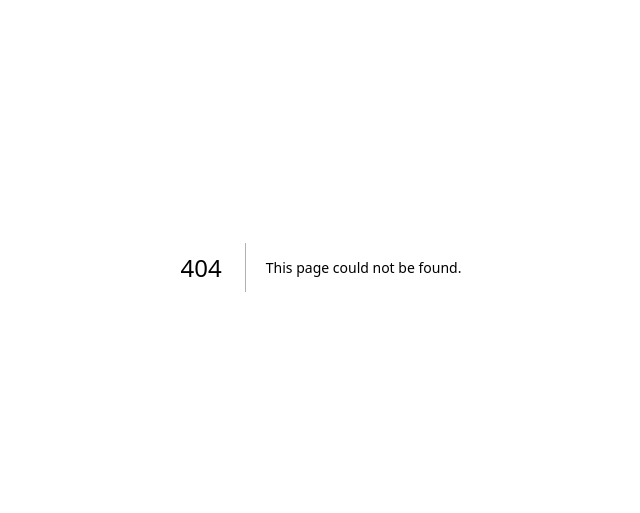
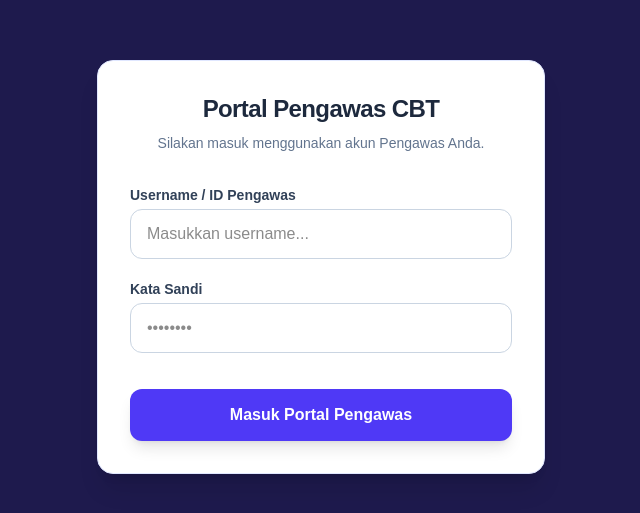
Before and after one commit to mzabidin80/cbtonline, a Next.js app: page /pengawas-login in a window 1280 px wide. Before the commit this address had no page. Shown: the part 133-646 px from the top of the page, without its empty margins (319-959 px from the left). Built offline with nearby package versions, Linux system fonts and the light colour scheme; no server answers.

Commit message:
login pengawas

```diff
--- /dev/null
+++ b/app/pengawas-login/page.tsx
@@ -0,0 +1,103 @@
+'use client';
+
+import { useState } from 'react';
+import { createClient } from '@supabase/supabase-js';
+
+const supabaseUrl = process.env.NEXT_PUBLIC_SUPABASE_URL || '';
+const supabaseAnonKey = process.env.NEXT_PUBLIC_SUPABASE_ANON_KEY || '';
+const supabase = createClient(supabaseUrl, supabaseAnonKey);
+
+export default function PengawasLoginPage() {
+  const [username, setUsername] = useState('');
+  const [password, setPassword] = useState('');
+  const [loading, setLoading] = useState(false);
+  const [errorMsg, setErrorMsg] = useState('');
+
+  const handleLoginPengawas = async (e: React.FormEvent) => {
+    e.preventDefault();
+    setLoading(true);
+    setErrorMsg('');
+
+    try {
+      const { data, error } = await supabase
+        .from('users_cbt')
+        .select('*')
+        .eq('username', username)
+        .eq('password', password)
+        .single();
+
+      if (error || !data) {
+        throw new Error('Username atau Kata Sandi salah!');
+      }
+
+      // Kunci proteksi: Hanya akun dengan role 'pengawas' yang boleh masuk
+      if (data.role !== 'pengawas') {
+        throw new Error('Akses Ditolak! Akun Anda tidak terdaftar sebagai Pengawas.');
+      }
+
+      localStorage.setItem('user_nama', data.nama_lengkap);
+      localStorage.setItem('user_role', data.role);
+
+      // Alihkan langsung ke dashboard khusus pengawas
+      window.location.href = '/pengawas';
+
+    } catch (err: any) {
+      setErrorMsg(err.message);
+    } finally {
+      setLoading(false);
+    }
+  };
+
+  return (
+    <div className="min-h-screen flex items-center justify-center bg-indigo-950 p-4">
+      <title>Login Pengawas - CBT Online</title>
+
+      <div className="max-w-md w-full bg-white p-8 rounded-2xl shadow-xl border border-indigo-100">
+        <div className="text-center mb-8">
+          <h1 className="text-2xl font-black text-slate-800 tracking-tight">Portal Pengawas CBT</h1>
+          <p className="text-sm text-slate-500 mt-2 font-medium">Silakan masuk menggunakan akun Pengawas Anda.</p>
+        </div>
+
+        {errorMsg && (
+          <div className="bg-red-50 text-red-600 p-3 rounded-lg text-sm font-semibold text-center mb-6 border border-red-200">
+            {errorMsg}
+          </div>
+        )}
+
+        <form onSubmit={handleLoginPengawas} className="space-y-5">
+          <div>
+            <label className="block text-sm font-bold text-slate-700 mb-1">Username / ID Pengawas</label>
+            <input
+              type="text"
+              required
+              value={username}
+              onChange={(e) => setUsername(e.target.value)}
+              className="w-full border border-slate-300 px-4 py-3 rounded-xl focus:outline-none focus:border-indigo-500 focus:ring-1 focus:ring-indigo-500"
+              placeholder="Masukkan username..."
+            />
+          </div>
+
+          <div>
+            <label className="block text-sm font-bold text-slate-700 mb-1">Kata Sandi</label>
+            <input
+              type="password"
+              required
+              value={password}
+              onChange={(e) => setPassword(e.target.value)}
+              className="w-full border border-slate-300 px-4 py-3 rounded-xl focus:outline-none focus:border-indigo-500 focus:ring-1 focus:ring-indigo-500"
+              placeholder="••••••••"
+            />
+          </div>
+
+          <button
+            type="submit"
+            disabled={loading}
+            className="w-full bg-indigo-600 hover:bg-indigo-700 text-white font-bold py-3.5 rounded-xl transition shadow-lg disabled:opacity-50 mt-4"
+          >
+            {loading ? 'Memverifikasi...' : 'Masuk Portal Pengawas'}
+          </button>
+        </form>
+      </div>
+    </div>
+  );
+}
--- /dev/null
+++ b/app/pengawas/page.tsx
@@ -0,0 +1,106 @@
+'use client';
+
+import { useEffect, useState } from 'react';
+
+export default function PengawasDashboard() {
+  const [namaPengawas, setNamaPengawas] = useState('Pengawas');
+
+  useEffect(() => {
+    const nama = localStorage.getItem('user_nama');
+    const role = localStorage.getItem('user_role');
+
+    // Kunci keamanan: Pastikan hanya role 'pengawas' yang bisa mengakses halaman ini
+    if (!nama || role !== 'pengawas') {
+      window.location.href = '/pengawas-login';
+    } else {
+      setNamaPengawas(nama);
+    }
+  }, []);
+
+  const handleLogout = () => {
+    localStorage.clear();
+    window.location.href = '/pengawas-login';
+  };
+
+  return (
+    <div className="min-h-screen bg-slate-100 flex">
+      <title>Dashboard Pengawas - CBT Online</title>
+
+      {/* SIDEBAR PENGAWAS (TEMA INDIGO) */}
+      <div className="w-64 bg-indigo-900 text-white flex flex-col justify-between p-5 hidden md:flex">
+        <div>
+          <div className="flex items-center gap-3 mb-8 px-2">
+            <div className="bg-indigo-500 p-2 rounded-lg font-black text-sm text-slate-900">CBT</div>
+            <span className="font-bold text-md tracking-wider">PANEL PENGAWAS</span>
+          </div>
+
+          <nav className="space-y-2">
+            <a href="#" className="flex items-center gap-3 px-4 py-3 bg-indigo-800 rounded-xl font-medium">
+              📊 Dashboard Utama
+            </a>
+            <a href="#" className="flex items-center gap-3 px-4 py-3 hover:bg-indigo-800/50 rounded-xl transition text-slate-300 hover:text-white">
+              📅 Jadwal Mengawas Hari Ini
+            </a>
+            <a href="#" className="flex items-center gap-3 px-4 py-3 hover:bg-indigo-800/50 rounded-xl transition text-slate-300 hover:text-white">
+              👥 Monitoring Aktivitas Siswa
+            </a>
+            <a href="#" className="flex items-center gap-3 px-4 py-3 hover:bg-indigo-800/50 rounded-xl transition text-slate-300 hover:text-white">
+              ⚠️ Catat Kasus Kecurangan
+            </a>
+          </nav>
+        </div>
+
+        <button
+          onClick={handleLogout}
+          className="w-full bg-red-600 hover:bg-red-700 text-white font-bold py-2.5 rounded-xl transition"
+        >
+          Keluar Sistem
+        </button>
+      </div>
+
+      {/* KONTEN UTAMA */}
+      <div className="flex-1 flex flex-col">
+        {/* HEADER */}
+        <header className="bg-white shadow-sm px-8 py-4 flex justify-between items-center">
+          <h2 className="font-bold text-xl text-slate-700">MONITORING RUANG UJIAN</h2>
+          <div className="flex items-center gap-3">
+            <div className="text-right">
+              <p className="font-bold text-sm text-slate-800">{namaPengawas}</p>
+              <p className="text-xs font-semibold text-indigo-600 uppercase tracking-wider">Pengawas Lapangan</p>
+            </div>
+            <div className="w-10 h-10 bg-indigo-200 text-indigo-800 font-bold flex items-center justify-center rounded-full shadow-inner">
+              {namaPengawas.charAt(0)}
+            </div>
+          </div>
+        </header>
+
+        {/* UTAMA */}
+        <main className="p-8 flex-1 space-y-6">
+          {/* BANNER SELAMAT DATANG */}
+          <div className="bg-gradient-to-r from-indigo-700 to-violet-600 text-white p-6 rounded-2xl shadow-md">
+            <h3 className="text-2xl font-black">Selamat Mengawas, {namaPengawas}! 👋</h3>
+            <p className="text-sm text-indigo-100 mt-1">
+              Pantau aktivitas pengerjaan ujian peserta secara real-time. Laporkan segera jika ditemukan kendala teknis atau indikasi kecurangan di ruang ujian.
+            </p>
+          </div>
+
+          {/* KARTU MONITORING */}
+          <div className="grid grid-cols-1 md:grid-cols-3 gap-6">
+            <div className="bg-white p-6 rounded-2xl shadow-sm border border-slate-200/80">
+              <p className="text-xs font-bold text-slate-400 uppercase tracking-wider">Sesi Berjalan</p>
+              <p className="text-3xl font-black text-slate-800 mt-2">1 <span className="text-sm font-normal text-slate-500">Sesi</span></p>
+            </div>
+            <div className="bg-white p-6 rounded-2xl shadow-sm border border-slate-200/80">
+              <p className="text-xs font-bold text-slate-400 uppercase tracking-wider">Siswa Aktif di Ruangan</p>
+              <p className="text-3xl font-black text-indigo-600 mt-2">40 <span className="text-sm font-normal text-slate-500">Mahasiswa</span></p>
+            </div>
+            <div className="bg-white p-6 rounded-2xl shadow-sm border border-slate-200/80">
+              <p className="text-xs font-bold text-slate-400 uppercase tracking-wider">Pelanggaran Terdeteksi</p>
+              <p className="text-3xl font-black text-rose-500 mt-2">0 <span className="text-sm font-normal text-slate-500">Kasus</span></p>
+            </div>
+          </div>
+        </main>
+      </div>
+    </div>
+  );
+}
```
